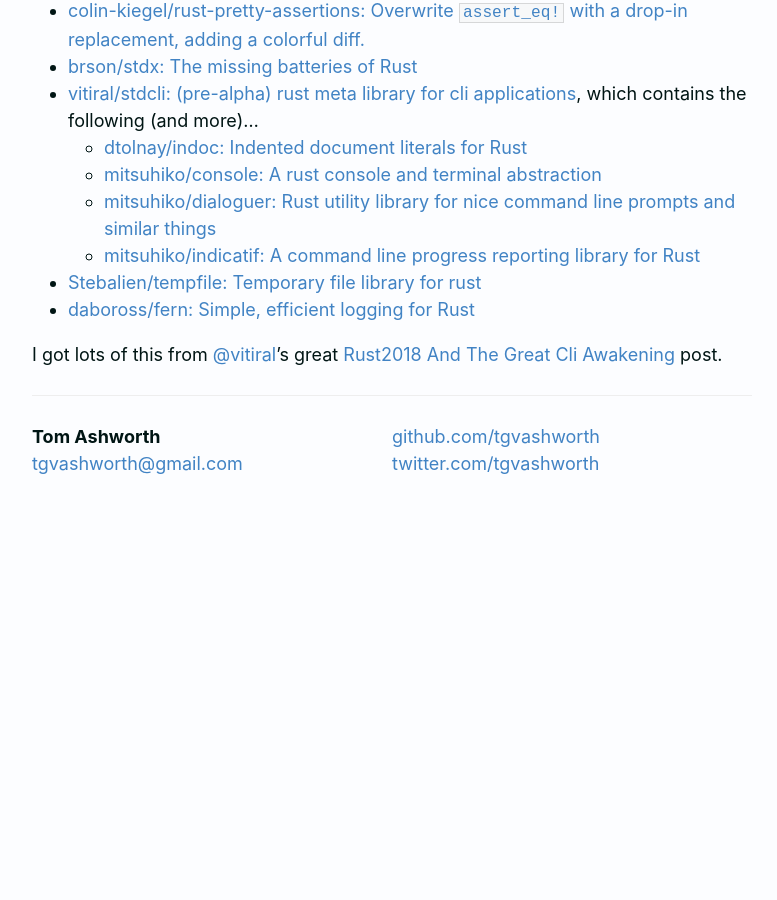
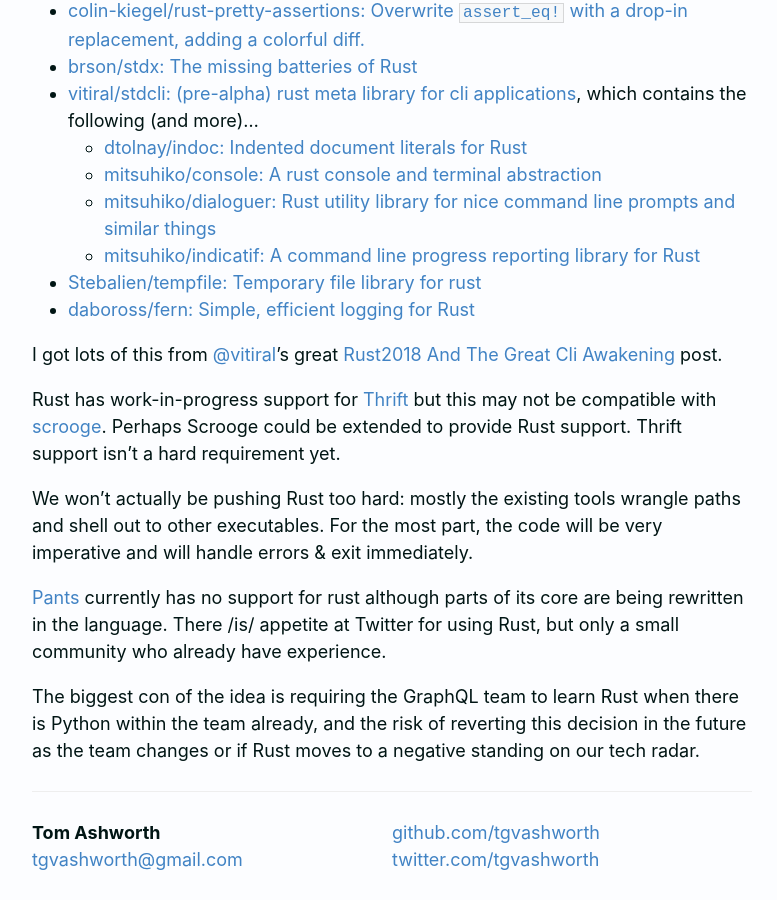
Before and after one commit to tgvashworth/tgvashworth.github.io, a Jekyll site: the page built from _posts/2018-01-22-rust-cli-notes.md, in a window 1280 px wide and 900 px high, scrolled down 1433 px. Shown: the whole window, without its empty margins (248-1025 px from the left). Built offline with Jekyll 4.4.1, drawn with Linux system fonts in a browser that asks for light colours; before the commit the page ends 1937 px from its top, so only the background shows below that.

Commit message:
more rust

```diff
--- a/_posts/2018-01-22-rust-cli-notes.md
+++ b/_posts/2018-01-22-rust-cli-notes.md
@@ -55,3 +55,11 @@ These crates might be useful:
 * [daboross/fern: Simple, efficient logging for Rust](https://github.com/daboross/fern)
 
 I got lots of this from [@vitiral](https://twitter.com/vitiral)’s great [Rust2018 And The Great Cli Awakening](http://vitiral.github.io/2018/01/17/rust2018-and-the-great-cli-awakening.html) post.
+
+Rust has work-in-progress support for [Thrift](https://crates.io/crates/thrift) but this may not be compatible with [scrooge](https://github.com/twitter/scrooge). Perhaps Scrooge could be extended to provide Rust support. Thrift support isn’t a hard requirement yet.
+
+We won’t actually be pushing Rust too hard: mostly the existing tools wrangle paths and shell out to other executables. For the most part, the code will be very imperative and will handle errors & exit immediately.
+
+[Pants](https://www.pantsbuild.org/) currently has no support for rust although parts of its core are being rewritten in the language. There /is/ appetite at Twitter for using Rust, but only a small community who already have experience.
+
+The biggest con of the idea is requiring the GraphQL team to learn Rust when there is Python within the team already, and the risk of reverting this decision in the future as the team changes or if Rust moves to a negative standing on our tech radar.
```
